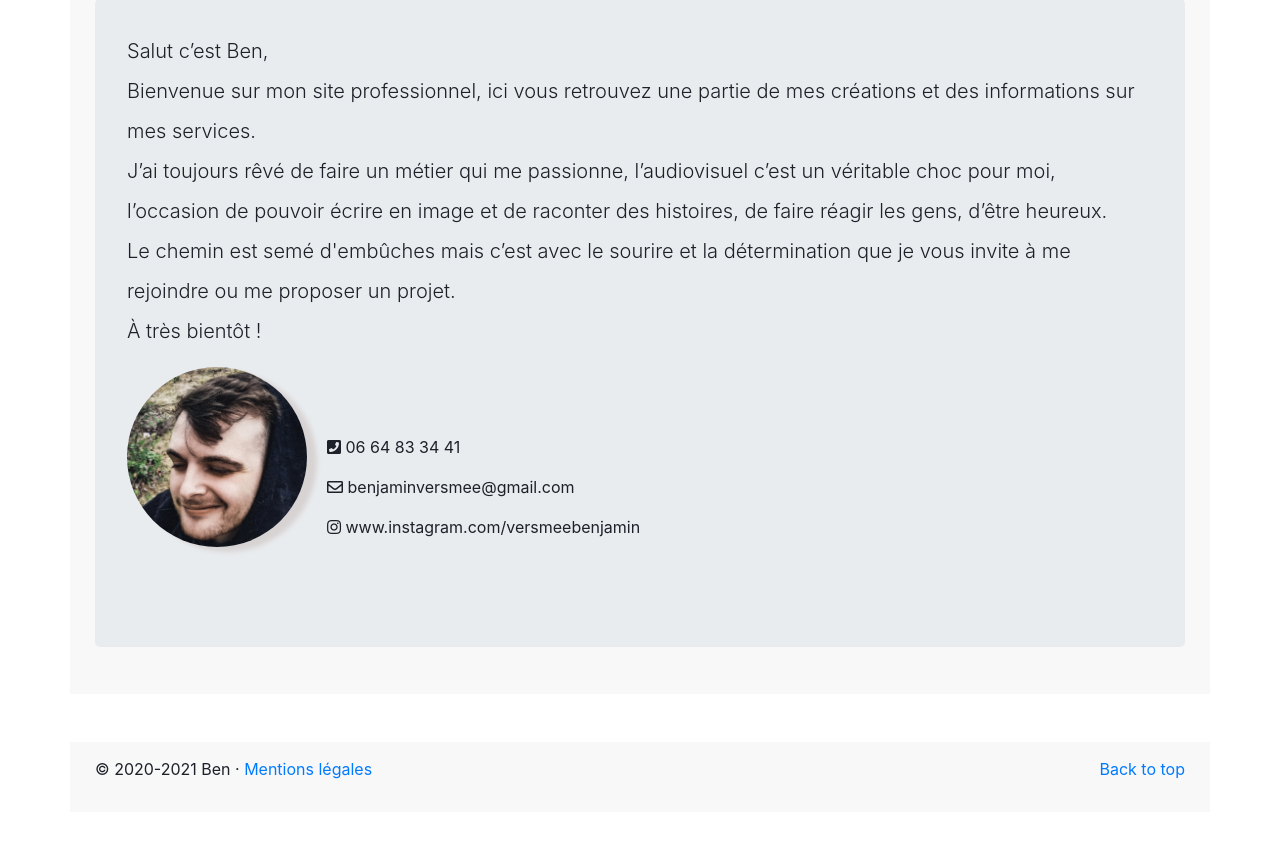
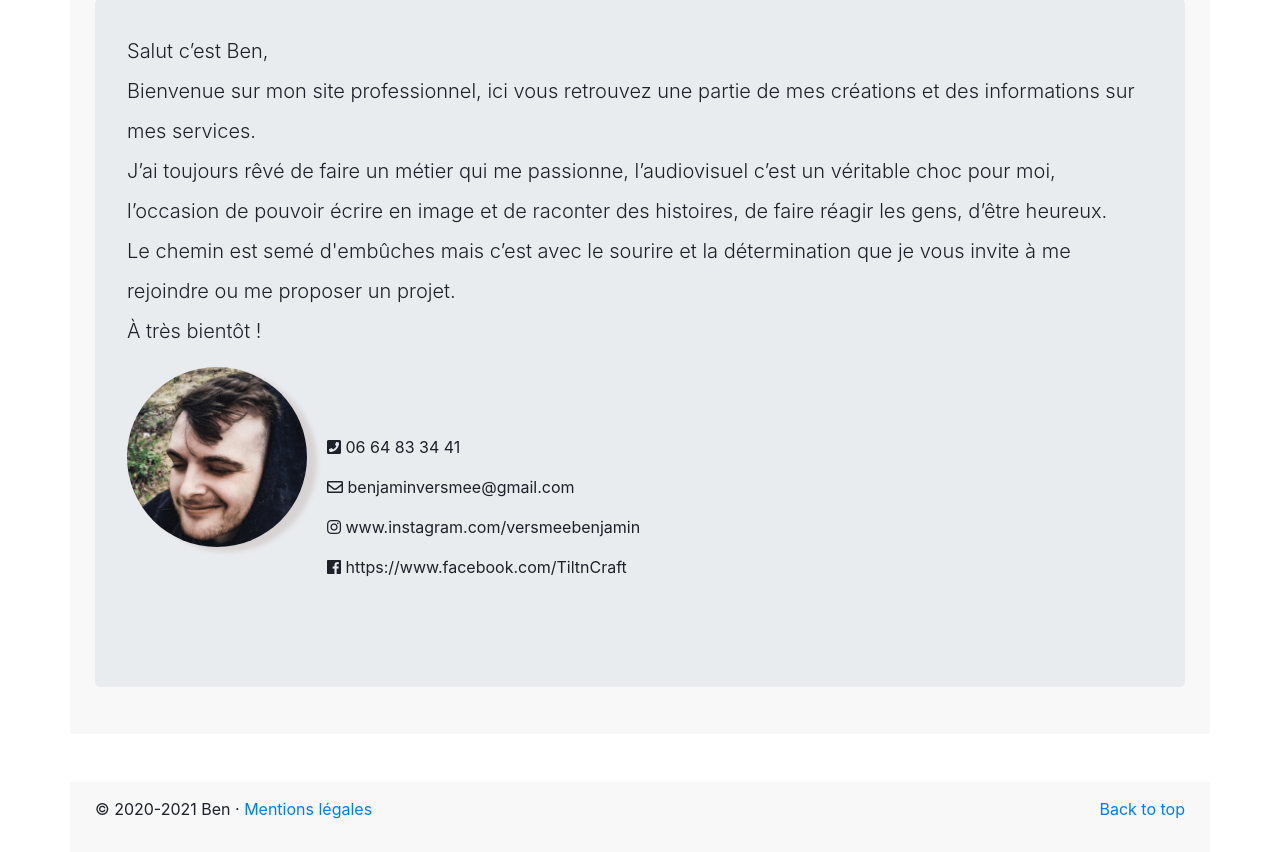
Before and after one commit to AlexandreVersmee/firstscreen, a PHP site: page / in a window 1280 px wide. Shown: the part 876-1728 px from the top of the page. Before the commit the page ends 1655 px from the top, so only its background shows below. Run offline with PHP 8.4, Linux system fonts and the light colour scheme.

Commit message:
✨ add facebook informations

```diff
--- a/index.php
+++ b/index.php
@@ -66,6 +66,7 @@
 									<i class="fas fa-phone-square"></i> 06 64 83 34 41<br />
 									<i class="far fa-envelope"></i> benjaminversmee@gmail.com<br />
 									<i class="fab fa-instagram"></i> www.instagram.com/versmeebenjamin
+									<i class="fab fa-facebook"></i> https://www.facebook.com/TiltnCraft
 								</p>
 							</div>
 						</div>
```
